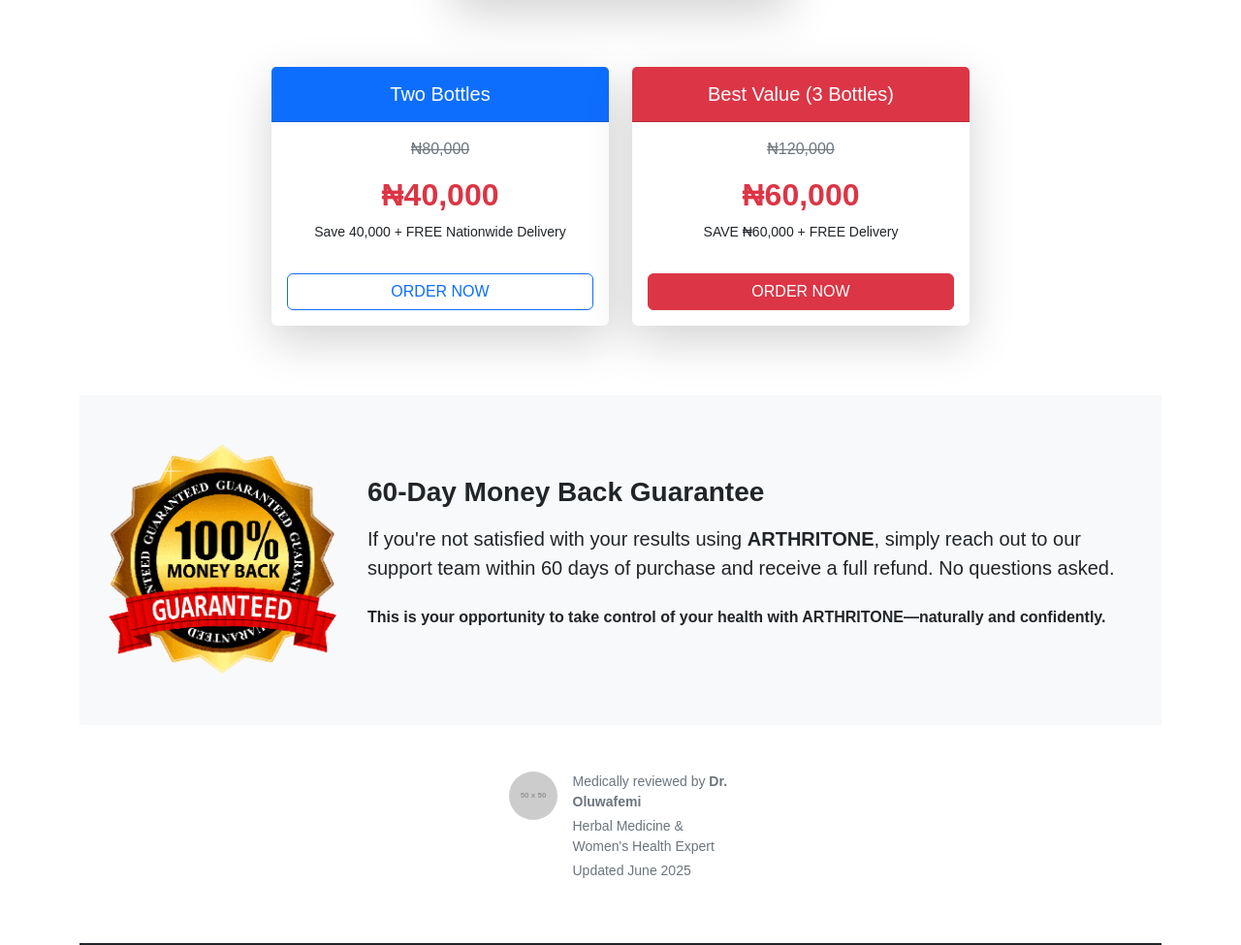
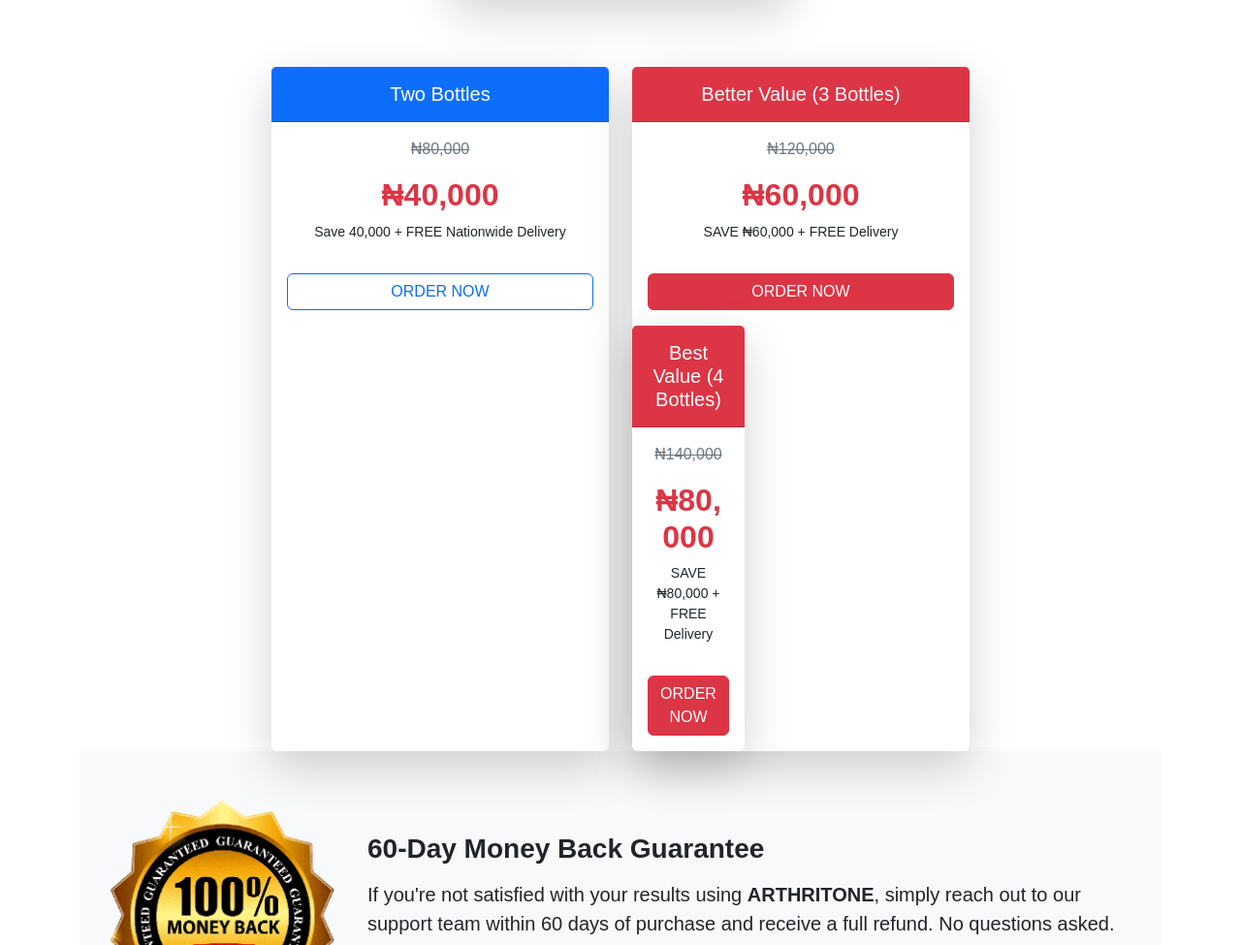
Before and after one commit to Oluwafemi145/ARTHRITONE, a plain HTML site: page index.html in a window 1280 px wide. Shown: the part 6809-7784 px from the top of the page at 97% size. Drawn offline with nearby package versions, Linux system fonts and the light colour scheme; placeholder pictures from the web are drawn by us.

Commit message:
Update index.html

```diff
--- a/index.html
+++ b/index.html
@@ -440,12 +440,24 @@
       <div class="col-md-4">
         <div class="card h-100 border-0 shadow-lg border-danger border-3">
           <div class="card-header bg-danger text-white py-3">
-            <h5 class="mb-0 text-center">Best Value (3 Bottles)</h5>
+            <h5 class="mb-0 text-center">Better Value (3 Bottles)</h5>
           </div>
           <div class="card-body text-center">
             <p class="text-muted"><del>₦120,000</del></p>
             <h2 class="fw-bold text-danger">₦60,000</h2>
             <p class="small">SAVE ₦60,000 + FREE Delivery</p>
+            <button class="btn btn-danger w-100 mt-3" data-bs-toggle="modal" data-bs-target="#contactModal">ORDER NOW</button>
+          </div>
+
+       <div class="col-md-4">
+        <div class="card h-100 border-0 shadow-lg border-danger border-3">
+          <div class="card-header bg-danger text-white py-3">
+            <h5 class="mb-0 text-center">Best Value (4 Bottles)</h5>
+          </div>
+          <div class="card-body text-center">
+            <p class="text-muted"><del>₦140,000</del></p>
+            <h2 class="fw-bold text-danger">₦80,000</h2>
+            <p class="small">SAVE ₦80,000 + FREE Delivery</p>
             <button class="btn btn-danger w-100 mt-3" data-bs-toggle="modal" data-bs-target="#contactModal">ORDER NOW</button>
           </div>
         </div>
```
